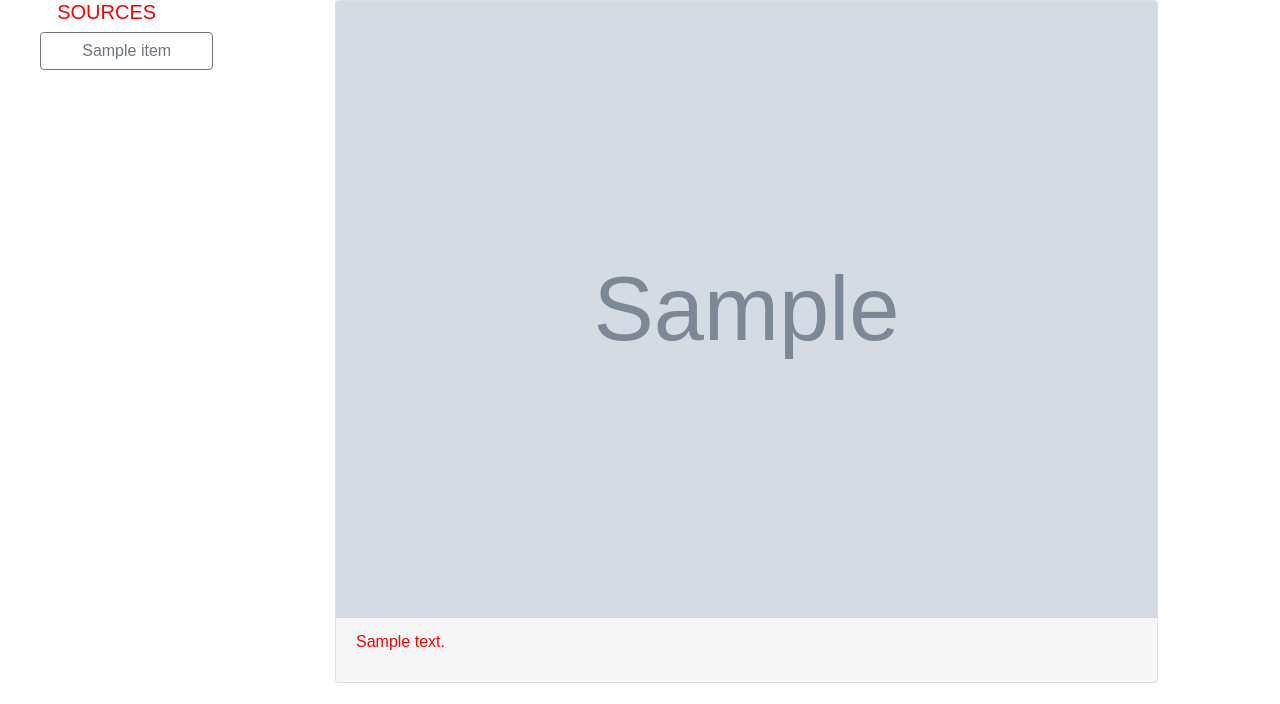
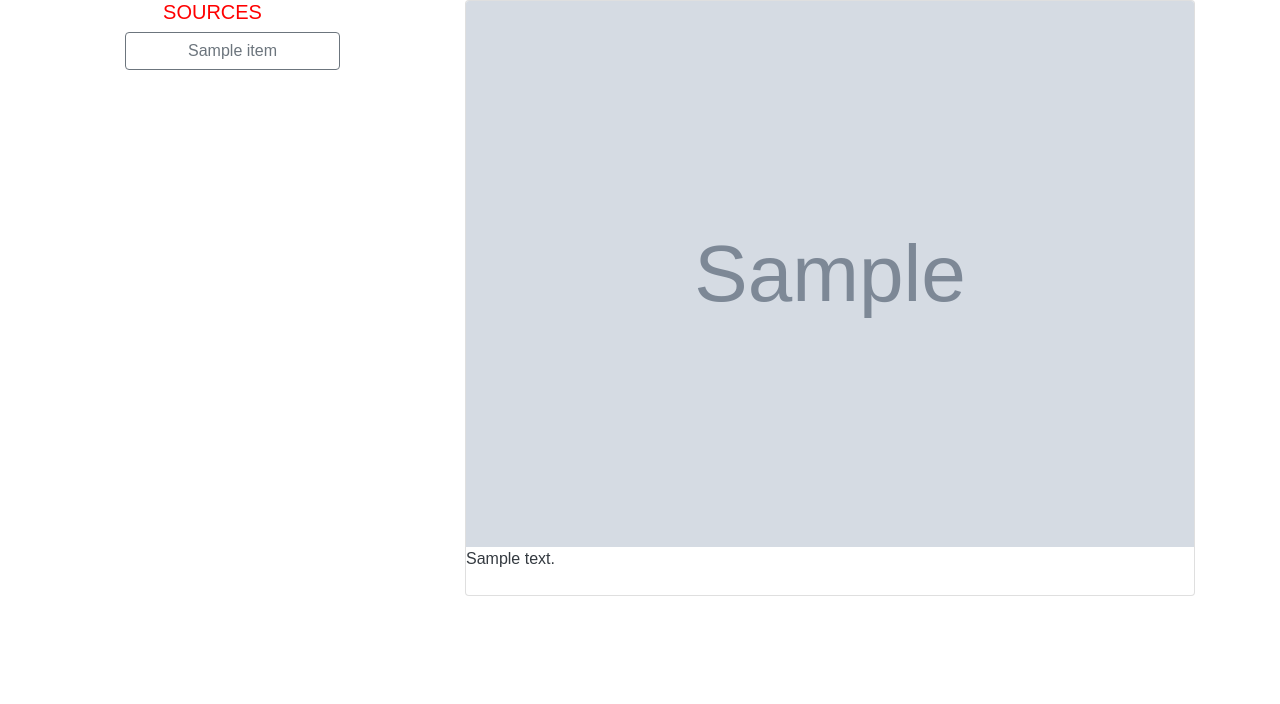
Before and after one commit to KarenNgala/Native, a Flask app: template app/templates/index.html in a window 1280 px wide. Shown: the part 96-800 px from the top of the page. Run offline with Flask 2, Linux system fonts and the light colour scheme; the template is opened without the code that fills it: most values are stand-ins (such as "Sample title", 1, 10 or a date in 2020); grey boxes marked "Sample" are stand-in pictures; parts of the project's set-up code (start-up, migrations or seed data) failed here and were passed over; some libraries are stand-ins or nearby versions; some web fonts are replaced.

Commit message:
style trending posts

```diff
--- a/app/requests.py
+++ b/app/requests.py
@@ -26,7 +26,7 @@ def headlines():
     '''
     function that gets all english nes sources in a list
     '''
-    res = newsapi.get_top_headlines(language='en', page_size=1, q='corona')
+    res = newsapi.get_top_headlines(language='en', page_size=2, q='corona')
     res_list =  res['articles']
     trending = []
     for item in res_list:
--- a/app/templates/index.html
+++ b/app/templates/index.html
@@ -10,24 +10,26 @@
 
 <!-- content -->
 {% block content %}
-<div class="container-fluid">
+<div class="container">
     <div class="row">
-        <div class="col-md-2">
+        <div class="col-md-3">
             <h4 class="lead text-center">SOURCES</h4>
-            <ul class="row">
+            <ul>
                 <!-- loop through items -->
                 {% for item in news_sources%}
                 <a href="/articles/{{item.id}}" class="btn btn-outline-secondary btn-block">{{item.name}}</a> {% endfor %}
             </ul>
         </div>
-        <div class="offset-1 col-md-8 offset-1">
+        <div class="offset-1 col-md-8">
             <div class="card">
                 {% for article in trending_article %}
-                <img src="{{article.url_to_image}}" alt="top-article">
-                <div class="card-footer">
-                    <p>{{ article.description }}</p>
+                <img src="{{article.url_to_image}}" class="card-img-top" alt="top-article">
+                <div class="card-text">
+                    <a href="{{article.url}}" class="text-dark">{{ article.description }}</a>
+                    <br>
                 </div>
                 {% endfor %}
+                <br>
             </div>
         </div>
     </div>
```
